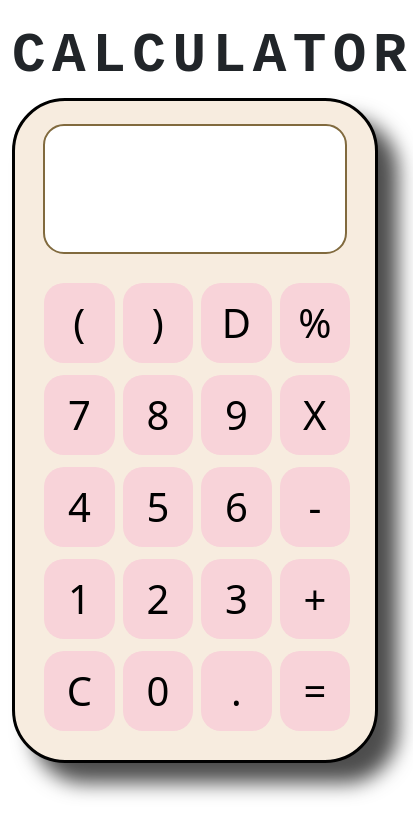
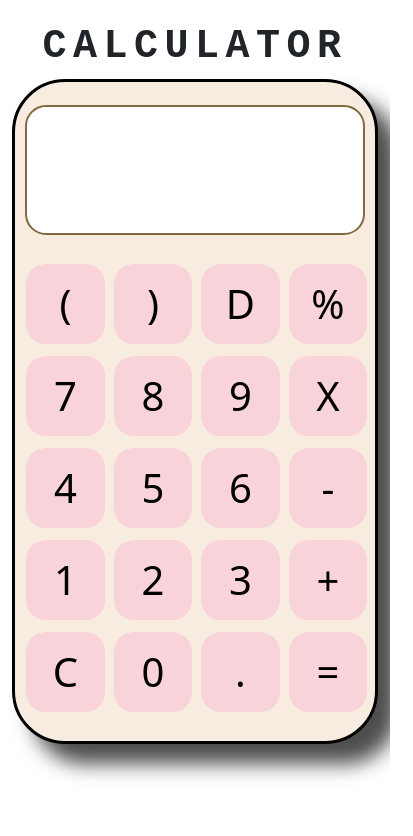
Before and after one commit to then00bprogrammer/Calculator, a plain HTML site: page index.html in a window 390 px wide. Shown: the whole page, 413 px wide, since content can reach past the window. Drawn offline with nearby package versions, Linux system fonts and the light colour scheme.

Commit message:
Made it more responsive

```diff
--- a/style.css
+++ b/style.css
@@ -66,7 +66,7 @@ button:hover{
     font-weight: bolder;
 }
 h1{
-    font-size: 3.5em;
+    font-size: 2.5em;
     font-weight: bold;
     font-family: 'Courier New', Courier, monospace;
     letter-spacing: 6.5px;
@@ -75,11 +75,14 @@ h1{
 
    .container{
        width: 100vw;
-       /* height: 100vh; */
+       height: 80vh;
    }
    .calculator{
        width: 100%;
+       padding-left: 5px;
+       padding-right: 5px;
        /* height: 100%; */
+       /* height: 80vh; */
    }
 
 }
```
